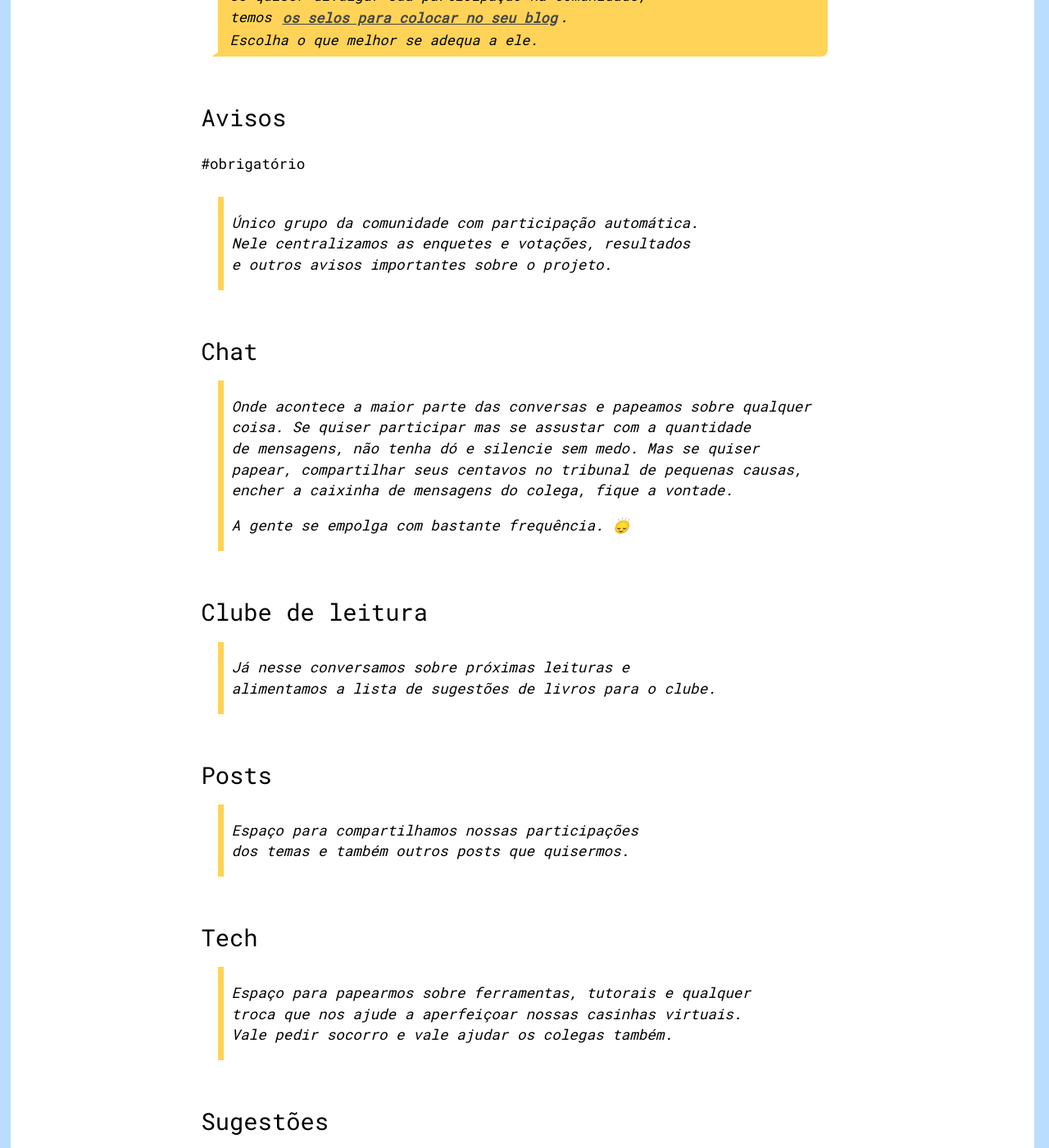
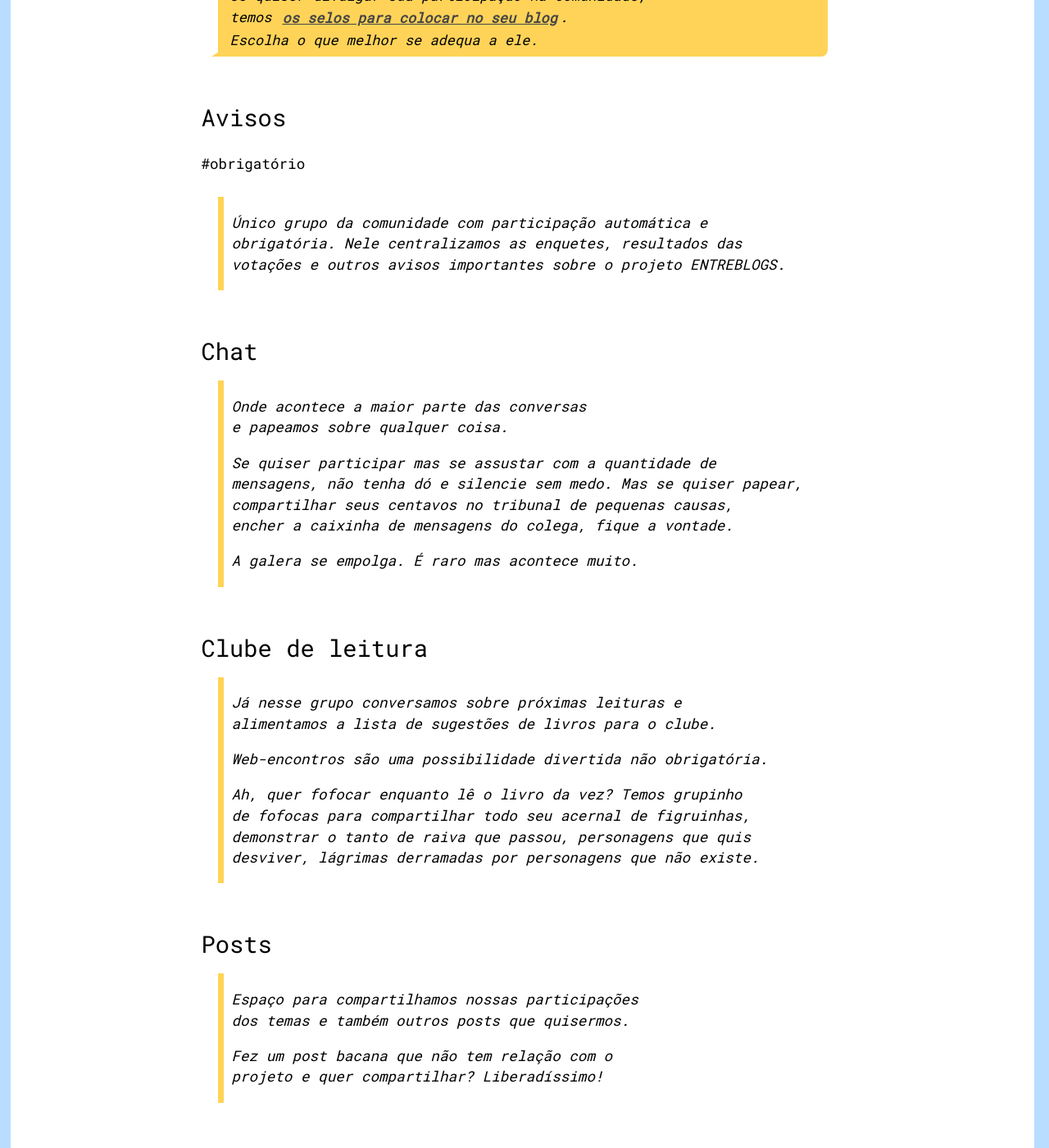
Before and after one commit to bamoretti/entreblogs, a Jekyll site: the page built from no-whatsapp.md, in a window 1280 px wide and 1400 px high, scrolled down 615 px. Shown: the whole window at 82% size. Built offline with Jekyll 4.4.1, drawn with Linux system fonts in a browser that asks for light colours; comment, search, counter and statistics services are not loaded; some of the changed text lies outside the part shown.

Commit message:
Update no-whatsapp.md

```diff
--- a/no-whatsapp.md
+++ b/no-whatsapp.md
@@ -12,18 +12,26 @@ Escolha o que melhor se adequa a ele.</blockquote>
 
 <h4>Avisos</h4>
 #obrigatório
-> Único grupo da comunidade com participação automática. Nele centralizamos as enquetes e votações, resultados e outros avisos importantes sobre o projeto.
+> Único grupo da comunidade com participação automática e obrigatória. Nele centralizamos as enquetes, resultados das votações e outros avisos importantes sobre o projeto ENTREBLOGS.
 
 <h4>Chat</h4>
-> Onde acontece a maior parte das conversas e papeamos sobre qualquer coisa. Se quiser participar mas se assustar com a quantidade de mensagens, não tenha dó e silencie sem medo. Mas se quiser papear, compartilhar seus centavos no tribunal de pequenas causas, encher a caixinha de mensagens do colega, fique a vontade.
+> Onde acontece a maior parte das conversas e papeamos sobre qualquer coisa.
 >
-> A gente se empolga com bastante frequência. 🙂‍↕️
+> Se quiser participar mas se assustar com a quantidade de mensagens, não tenha dó e silencie sem medo. Mas se quiser papear, compartilhar seus centavos no tribunal de pequenas causas, encher a caixinha de mensagens do colega, fique a vontade.
+>
+> A galera se empolga. É raro mas acontece muito.
 
 <h4>Clube de leitura</h4>
-> Já nesse conversamos sobre próximas leituras e alimentamos a lista de sugestões de livros para o clube.
+> Já nesse grupo conversamos sobre próximas leituras e alimentamos a lista de sugestões de livros para o clube.
+>
+> Web-encontros são uma possibilidade divertida não obrigatória.
+>
+> Ah, quer fofocar enquanto lê o livro da vez? Temos grupinho de fofocas para compartilhar todo seu acernal de figruinhas, demonstrar o tanto de raiva que passou, personagens que quis desviver, lágrimas derramadas por personagens que não existe.
 
 <h4>Posts</h4>
 > Espaço para compartilhamos nossas participações dos temas e também outros posts que quisermos.
+>
+> Fez um post bacana que não tem relação com o projeto e quer compartilhar? Liberadíssimo!
 
 <h4>Tech</h4>
 > Espaço para papearmos sobre ferramentas, tutorais e qualquer troca que nos ajude a aperfeiçoar nossas casinhas virtuais. Vale pedir socorro e vale ajudar os colegas também.
@@ -33,7 +41,10 @@ Escolha o que melhor se adequa a ele.</blockquote>
 >
 > Fique a vontade para ajudar a alimentar as listas de sugestões que correm assim como de sugerir novas ideais.
 
-<h4>Webring</h4>
+<h4>Indicações</h4>
+> Espaço para indicarmos filmes, séries, livros, eventos, cursos... O que quiser indicar aos amigos da comunidade vale 😉
+
+<h4>✨ Webring</h4>
 > Esse não é um grupo na comunidade, mas uma feature que ganhamos de brinde.
 >
 > Você adiciona [o webring](/webring) no seu blog e ajuda a compartilhar a comunidade diretamente blog a blog.
```
